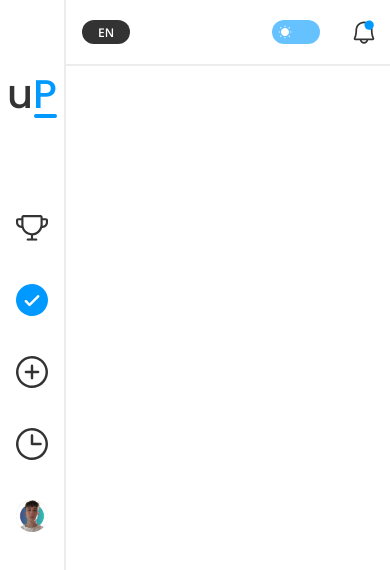
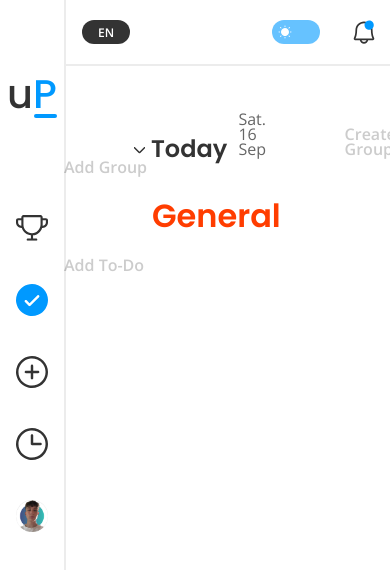
Before and after one commit to HonzaJeMocDobrej/uPeak, a React (Vite) app in the folder client/: page /todo in a window 390 px wide. Shown: the top 570 px of the page. Built offline with nearby package versions, Linux system fonts and the light colour scheme.

Commit message:
to-do_basic_frontend

```diff
--- a/client/src/pages/Progress.jsx
+++ b/client/src/pages/Progress.jsx
@@ -49,7 +49,7 @@ return (
         setSwitchStyle={setSwitchStyle}
       />
       <main className={`mainStuff ${isBlack ? 'mainBlack' : null}`}>
-        <div className="conts">
+        <div className="progressConts">
           <div className="selectPageCont">
             <div onClick={toggleDropdownPage} className={`h2Cont ${isPageOpen ? 'rotate' : 'goBack'}`}>
               <h2>{page}</h2>
--- a/client/src/pages/ToDo.jsx
+++ b/client/src/pages/ToDo.jsx
@@ -1,21 +1,40 @@
 /* eslint-disable react/prop-types */
-import LeftMenu from "../components/LeftMenu"
-import TopMenu from "../components/topMenu"
+import { useState } from "react";
+import LeftMenu from "../components/LeftMenu";
+import TopMenu from "../components/topMenu";
 
-import '../styles/styles.css'
+import "../styles/styles.css";
 
 function ToDo(props) {
+  const {
+    active,
+    isEnglish,
+    setIsEnglish,
+    isBlack,
+    setIsBlack,
+    switchStyle,
+    setSwitchStyle,
+  } = props;
 
-  const {active, isEnglish, setIsEnglish, isBlack, setIsBlack, switchStyle, setSwitchStyle} = props
+  const [isDayOpen, setIsDayOpen] = useState(false);
+  const [day, setDay] = useState("Today");
+
+  const toggleDropdownPage = () => {
+    setIsDayOpen((prev) => !prev);
+  };
+
+  const selectDay = (day) => {
+    setDay(day);
+  };
 
   return (
     <>
-    <div className={`menuCont ${isBlack ? 'menuBlack' : null}`}>
+      <div className={`menuCont ${isBlack ? "menuBlack" : null}`}>
         <LeftMenu
-            active={active}
-            isEnglish={isEnglish}
-            setIsEnglish={setIsEnglish}
-            isBlack={isBlack}
+          active={active}
+          isEnglish={isEnglish}
+          setIsEnglish={setIsEnglish}
+          isBlack={isBlack}
         />
         <TopMenu
           isEnglish={isEnglish}
@@ -25,10 +44,55 @@ function ToDo(props) {
           switchStyle={switchStyle}
           setSwitchStyle={setSwitchStyle}
         />
-        <main className={`mainStuff ${isBlack ? 'mainBlack' : null}`}></main>
-    </div>
+        <main className={`mainStuff ${isBlack ? "mainBlack" : null}`}>
+          <div className="todoConts">
+            <div className="topCont">
+              <div className="dayTimeCont">
+                <div
+                  onClick={toggleDropdownPage}
+                  className={`h2Cont ${isDayOpen ? "rotate" : "goBack"}`}
+                >
+                  <h2>{day}</h2>
+                  <ul
+                    style={
+                      isDayOpen ? { display: "flex" } : { display: "none" }
+                    }
+                    className="dropdown"
+                  >
+                    <li
+                      onClick={() => selectDay("Today")}
+                      className={day === "Today" ? "selectedLi" : null}
+                    >
+                      To-Do
+                    </li>
+                    <li
+                      onClick={() => selectDay("Notes")}
+                      className={day === "Notes" ? "selectedLi" : null}
+                    >
+                      Notes
+                    </li>
+                    <li
+                      onClick={() => selectDay("Pomodoro")}
+                      className={day === "Pomodoro" ? "selectedLi" : null}
+                    >
+                      Pomodoro
+                    </li>
+                  </ul>
+                </div>
+                <h4>Sat. 16 Sep</h4>
+              </div>
+              <div className="ctaGroupTodo">
+                Create Group
+              </div>
+            </div>
+            <div className="ctaGroupTodo">Add Group</div>
+            <h2 className="groupHeadline">General</h2>
+            <h2 className="ctaGroupTodo">Add To-Do</h2>
+          </div>
+        </main>
+      </div>
     </>
-  )
+  );
 }
 
-export default ToDo
+export default ToDo;
--- a/client/src/styles/_progress.scss
+++ b/client/src/styles/_progress.scss
@@ -1,5 +1,5 @@
 main {
-    .conts {
+    .progressConts {
         display: flex;
 
         @media (max-width: 1200px) {
--- /dev/null
+++ b/client/src/styles/_todo.scss
@@ -0,0 +1,159 @@
+main {
+  .todoConts {
+
+    .topCont {
+      display: flex;
+      align-items: flex-end;
+      margin-left: 4rem;
+      margin-top: 3rem;
+      gap: 30%;
+
+      .ctaGroupTodo {
+        margin-bottom: 0.2rem;
+      }
+
+      .dayTimeCont {
+        display: flex;
+        align-items: flex-end;
+        gap: 0.7rem;
+
+        h4 {
+            margin: 0 0 0.2rem 0;
+            color: #666;
+            font-family: Open Sans;
+            font-size: 1rem;
+            font-weight: 400;
+            line-height: 93.682%; /* 1.40525rem */
+        }
+
+        .h2Cont {
+          position: relative;
+          display: flex;
+          align-items: end;
+          cursor: pointer;
+          user-select: none;
+
+          h2 {
+            font-size: 2rem;
+            margin: 0;
+            color: #333;
+            text-align: center;
+            font-family: Poppins;
+            line-height: normal;
+            position: relative;
+            color: #333;
+            font-weight: 600;
+            line-height: 93.682%; /* 2.81044rem */
+
+            @media (max-width: 1000px) {
+              font-size: 2rem;
+            }
+
+            @media (max-width: 480px) {
+              font-size: 1.5rem;
+            }
+          }
+
+          &::before {
+            content: url("../assets/icons/dropdown.svg");
+            display: inline-block;
+            transform: scale(0.5);
+          }
+
+          ul {
+            position: absolute;
+            top: 4rem;
+            list-style-type: none;
+            padding: 0 0 0;
+            margin-left: 0.3rem;
+            margin-right: 0.3rem;
+            text-align: center;
+            font-size: 1rem;
+            font-weight: 600;
+            font-family: Open Sans;
+            display: flex;
+            flex-direction: column;
+            align-items: center;
+            width: 100%;
+            z-index: 2;
+
+            @media (max-width: 1000px) {
+              top: 2rem;
+            }
+
+            li {
+              height: 2.5rem;
+              display: flex;
+              align-items: center;
+              justify-content: center;
+              width: 100%;
+              color: #999;
+              cursor: pointer;
+
+              &:not(.selectedLi) {
+                background-color: #fff;
+              }
+
+              &:hover:not(.selectedLi) {
+                background-color: #fcfcfc;
+              }
+
+              &:nth-child(1) {
+                border-radius: 1rem 1rem 0 0;
+                border-top: 1px solid #ccc;
+                border-left: 1px solid #ccc;
+                border-right: 1px solid #ccc;
+              }
+
+              &:nth-child(2) {
+                border: 1px solid #ccc;
+              }
+
+              &:nth-child(3) {
+                border-radius: 0 0 1rem 1rem;
+                border-bottom: 1px solid #ccc;
+                border-left: 1px solid #ccc;
+                border-right: 1px solid #ccc;
+              }
+            }
+          }
+
+          .selectedLi {
+            background-color: #0099ff;
+            color: white;
+          }
+        }
+        .rotate {
+          &:before {
+            transition: 0.25s;
+            transform: rotate(180deg) scale(0.5);
+          }
+        }
+
+        .goBack {
+          &:before {
+            transition: 0.25s;
+            transform: rotate(0deg) scale(0.5);
+          }
+        }
+      }
+    }
+    .ctaGroupTodo {
+        margin-bottom: 0.2rem;
+        color: #CCC;
+        font-family: Open Sans;
+        font-size: 1rem;
+        font-weight: 600;
+        line-height: 93.682%; /* 1.40525rem */
+      }
+
+      .groupHeadline {
+        color: #FF3D00;
+        font-family: Poppins;
+        font-size: 2rem;
+        line-height: 93.682%; /* 2.34206rem */
+        font-weight: 600;
+        margin-left: 5.5rem;
+      }
+  }
+}
--- a/client/src/styles/styles.css
+++ b/client/src/styles/styles.css
@@ -1,34 +1,34 @@
-main .conts {
+main .progressConts {
   display: flex;
 }
 @media (max-width: 1200px) {
-  main .conts {
+  main .progressConts {
     flex-direction: column;
   }
 }
-main .conts .selectPageCont, main .conts .selectTypeCont {
+main .progressConts .selectPageCont, main .progressConts .selectTypeCont {
   display: flex;
   height: -moz-fit-content;
   height: fit-content;
   width: 25%;
 }
 @media (max-width: 1000px) {
-  main .conts .selectPageCont, main .conts .selectTypeCont {
+  main .progressConts .selectPageCont, main .progressConts .selectTypeCont {
     width: -moz-fit-content;
     width: fit-content;
   }
 }
-main .conts .selectPageCont {
+main .progressConts .selectPageCont {
   margin-left: 4rem;
   margin-top: 4rem;
 }
 @media (max-width: 480px) {
-  main .conts .selectPageCont {
+  main .progressConts .selectPageCont {
     margin-left: 1.5rem;
     margin-top: 3.5rem;
   }
 }
-main .conts .selectPageCont .h2Cont {
+main .progressConts .selectPageCont .h2Cont {
   position: relative;
   display: flex;
   align-items: end;
@@ -37,7 +37,7 @@ main .conts .selectPageCont .h2Cont {
      -moz-user-select: none;
           user-select: none;
 }
-main .conts .selectPageCont .h2Cont h2 {
+main .progressConts .selectPageCont .h2Cont h2 {
   font-size: 2.5rem;
   margin: 0;
   color: #333;
@@ -48,22 +48,22 @@ main .conts .selectPageCont .h2Cont h2 {
   position: relative;
 }
 @media (max-width: 1000px) {
-  main .conts .selectPageCont .h2Cont h2 {
+  main .progressConts .selectPageCont .h2Cont h2 {
     font-size: 2rem;
   }
 }
 @media (max-width: 480px) {
-  main .conts .selectPageCont .h2Cont h2 {
+  main .progressConts .selectPageCont .h2Cont h2 {
     font-size: 1.5rem;
   }
 }
-main .conts .selectPageCont .h2Cont::before {
+main .progressConts .selectPageCont .h2Cont::before {
   content: url("../assets/icons/dropdown.svg");
   display: inline-block;
   margin-bottom: 0.5rem;
   transform: scale(0.5);
 }
-main .conts .selectPageCont .h2Cont ul {
+main .progressConts .selectPageCont .h2Cont ul {
   position: absolute;
   top: 4rem;
   list-style-type: none;
@@ -81,11 +81,11 @@ main .conts .selectPageCont .h2Cont ul {
   z-index: 2;
 }
 @media (max-width: 1000px) {
-  main .conts .selectPageCont .h2Cont ul {
+  main .progressConts .selectPageCont .h2Cont ul {
     top: 2rem;
   }
 }
-main .conts .selectPageCont .h2Cont ul li {
+main .progressConts .selectPageCont .h2Cont ul li {
   height: 2.5rem;
   display: flex;
   align-items: center;
@@ -94,65 +94,65 @@ main .conts .selectPageCont .h2Cont ul li {
   color: #999;
   cursor: pointer;
 }
-main .conts .selectPageCont .h2Cont ul li:not(.selectedLi) {
+main .progressConts .selectPageCont .h2Cont ul li:not(.selectedLi) {
   background-color: #FFF;
 }
-main .conts .selectPageCont .h2Cont ul li:hover:not(.selectedLi) {
+main .progressConts .selectPageCont .h2Cont ul li:hover:not(.selectedLi) {
   background-color: #FCFCFC;
 }
-main .conts .selectPageCont .h2Cont ul li:nth-child(1) {
+main .progressConts .selectPageCont .h2Cont ul li:nth-child(1) {
   border-radius: 1rem 1rem 0 0;
   border-top: 1px solid #CCC;
   border-left: 1px solid #CCC;
   border-right: 1px solid #CCC;
 }
-main .conts .selectPageCont .h2Cont ul li:nth-child(2) {
+main .progressConts .selectPageCont .h2Cont ul li:nth-child(2) {
   border: 1px solid #CCC;
 }
-main .conts .selectPageCont .h2Cont ul li:nth-child(3) {
+main .progressConts .selectPageCont .h2Cont ul li:nth-child(3) {
   border-radius: 0 0 1rem 1rem;
   border-bottom: 1px solid #CCC;
   border-left: 1px solid #CCC;
   border-right: 1px solid #CCC;
 }
-main .conts .selectPageCont .h2Cont ul .selectedLi {
+main .progressConts .selectPageCont .h2Cont ul .selectedLi {
   background-color: #0099FF;
   color: white;
 }
-main .conts .selectPageCont .rotate:before {
+main .progressConts .selectPageCont .rotate:before {
   transition: 0.25s;
   transform: rotate(180deg) scale(0.5);
 }
-main .conts .selectPageCont .goBack:before {
+main .progressConts .selectPageCont .goBack:before {
   transition: 0.25s;
   transform: rotate(0deg) scale(0.5);
 }
-main .conts .selectTypeCont {
+main .progressConts .selectTypeCont {
   margin-left: 4rem;
   margin-top: 4.75rem;
   align-items: flex-end;
   justify-content: flex-end;
 }
 @media (max-width: 1200px) {
-  main .conts .selectTypeCont {
+  main .progressConts .selectTypeCont {
     order: 2;
     margin-top: 1rem;
     justify-content: flex-start;
   }
 }
 @media (max-width: 480px) {
-  main .conts .selectTypeCont {
+  main .progressConts .selectTypeCont {
     margin-left: 1.5rem;
     margin-top: 0.5rem;
   }
 }
-main .conts .selectTypeCont .h3Cont {
+main .progressConts .selectTypeCont .h3Cont {
   position: relative;
   display: flex;
   align-items: end;
   cursor: pointer;
 }
-main .conts .selectTypeCont .h3Cont h3 {
+main .progressConts .selectTypeCont .h3Cont h3 {
   padding-right: 4.5rem;
   font-size: 1.75rem;
   margin: 0;
@@ -165,22 +165,22 @@ main .conts .selectTypeCont .h3Cont h3 {
   cursor: pointer;
 }
 @media (max-width: 1000px) {
-  main .conts .selectTypeCont .h3Cont h3 {
+  main .progressConts .selectTypeCont .h3Cont h3 {
     font-size: 1.25rem;
   }
 }
 @media (max-width: 480px) {
-  main .conts .selectTypeCont .h3Cont h3 {
+  main .progressConts .selectTypeCont .h3Cont h3 {
     font-size: 1rem;
   }
 }
-main .conts .selectTypeCont .h3Cont::before {
+main .progressConts .selectTypeCont .h3Cont::before {
   content: url("../assets/icons/dropdown.svg");
   display: inline-block;
   margin-bottom: 0.25rem;
   transform: scale(0.5);
 }
-main .conts .selectTypeCont .h3Cont ul {
+main .progressConts .selectTypeCont .h3Cont ul {
   position: absolute;
   top: 2.5rem;
   list-style-type: none;
@@ -198,12 +198,12 @@ main .conts .selectTypeCont .h3Cont ul {
   z-index: 1;
 }
 @media (max-width: 1000px) {
-  main .conts .selectTypeCont .h3Cont ul {
+  main .progressConts .selectTypeCont .h3Cont ul {
     top: 1.5rem;
     font-size: 0.75rem;
   }
 }
-main .conts .selectTypeCont .h3Cont ul li {
+main .progressConts .selectTypeCont .h3Cont ul li {
   height: 2.5rem;
   display: flex;
   align-items: center;
@@ -213,28 +213,28 @@ main .conts .selectTypeCont .h3Cont ul li {
   cursor: pointer;
 }
 @media (max-width: 1000px) {
-  main .conts .selectTypeCont .h3Cont ul li {
+  main .progressConts .selectTypeCont .h3Cont ul li {
     height: 2rem;
   }
 }
-main .conts .selectTypeCont .h3Cont ul li:not(.selectedLi) {
+main .progressConts .selectTypeCont .h3Cont ul li:not(.selectedLi) {
   background-color: #FFF;
 }
-main .conts .selectTypeCont .h3Cont ul li:hover:not(.selectedLi) {
+main .progressConts .selectTypeCont .h3Cont ul li:hover:not(.selectedLi) {
   background-color: #FCFCFC;
 }
-main .conts .selectTypeCont .h3Cont ul li:nth-child(1) {
+main .progressConts .selectTypeCont .h3Cont ul li:nth-child(1) {
   border-radius: 1rem 1rem 0 0;
   border-top: 1px solid #CCC;
   border-left: 1px solid #CCC;
   border-right: 1px solid #CCC;
 }
 @media (max-width: 1000px) {
-  main .conts .selectTypeCont .h3Cont ul li:nth-child(1) {
+  main .progressConts .selectTypeCont .h3Cont ul li:nth-child(1) {
     border-radius: 0.75rem 0.75rem 0 0;
   }
 }
-main .conts .selectTypeCont .h3Cont ul li:nth-child(2) {
+main .progressConts .selectTypeCont .h3Cont ul li:nth-child(2) {
   border-radius: 0 0 1rem 1rem;
   border-bottom: 1px solid #CCC;
   border-top: 1px solid #CCC;
@@ -242,35 +242,35 @@ main .conts .selectTypeCont .h3Cont ul li:nth-child(2) {
   border-right: 1px solid #CCC;
 }
 @media (max-width: 1000px) {
-  main .conts .selectTypeCont .h3Cont ul li:nth-child(2) {
+  main .progressConts .selectTypeCont .h3Cont ul li:nth-child(2) {
     border-radius: 0 0 0.75rem 0.75rem;
   }
 }
-main .conts .selectTypeCont .h3Cont ul .selectedLi {
+main .progressConts .selectTypeCont .h3Cont ul .selectedLi {
   background-color: #0099FF;
   color: white;
 }
-main .conts .selectTypeCont .rotate:before {
+main .progressConts .selectTypeCont .rotate:before {
   transition: 0.25s;
   transform: rotate(180deg) scale(0.5);
 }
-main .conts .selectTypeCont .goBack:before {
+main .progressConts .selectTypeCont .goBack:before {
   transition: 0.25s;
   transform: rotate(0deg) scale(0.5);
 }
-main .conts .counterCont {
+main .progressConts .counterCont {
   width: 50%;
   display: flex;
   flex-direction: column;
   align-items: center;
 }
 @media (max-width: 1200px) {
-  main .conts .counterCont {
+  main .progressConts .counterCont {
     order: 3;
     width: 100%;
   }
 }
-main .conts .counterCont .counter {
+main .progressConts .counterCont .counter {
   height: 18rem;
   width: 18rem;
   border-radius: 100%;
@@ -281,24 +281,24 @@ main .conts .counterCont .counter {
   align-items: center;
 }
 @media (max-width: 1200px) {
-  main .conts .counterCont .counter {
+  main .progressConts .counterCont .counter {
     margin-top: 2rem;
   }
 }
 @media (max-width: 1000px) {
-  main .conts .counterCont .counter {
+  main .progressConts .counterCont .counter {
     height: 14rem;
     width: 14rem;
   }
 }
 @media (max-width: 480px) {
-  main .conts .counterCont .counter {
+  main .progressConts .counterCont .counter {
     height: 9rem;
     width: 9rem;
     margin-top: 5rem;
   }
 }
-main .conts .counterCont .counter .counterInside {
+main .progressConts .counterCont .counter .counterInside {
   height: 91%;
   width: 91%;
   border-radius: 100%;
@@ -314,16 +314,16 @@ main .conts .counterCont .counter .counterInside {
   line-height: normal;
 }
 @media (max-width: 1000px) {
-  main .conts .counterCont .counter .counterInside {
+  main .progressConts .counterCont .counter .counterInside {
     font-size: 5.5rem;
   }
 }
 @media (max-width: 480px) {
-  main .conts .counterCont .counter .counterInside {
+  main .progressConts .counterCont .counter .counterInside {
     font-size: 3.5rem;
   }
 }
-main .conts .counterCont h2 {
+main .progressConts .counterCont h2 {
   color: #FFA800;
   text-align: center;
   font-family: Open Sans;
@@ -333,12 +333,12 @@ main .conts .counterCont h2 {
   line-height: normal;
 }
 @media (max-width: 1000px) {
-  main .conts .counterCont h2 {
+  main .progressConts .counterCont h2 {
     font-size: 2rem;
   }
 }
 @media (max-width: 480px) {
-  main .conts .counterCont h2 {
+  main .progressConts .counterCont h2 {
     font-size: 1.25rem;
   }
 }
@@ -1194,6 +1194,146 @@ main .conts .counterCont h2 {
   color: #b6b6b6;
 }
 
+main .todoConts .topCont {
+  display: flex;
+  align-items: flex-end;
+  margin-left: 4rem;
+  margin-top: 3rem;
+  gap: 30%;
+}
+main .todoConts .topCont .ctaGroupTodo {
+  margin-bottom: 0.2rem;
+}
+main .todoConts .topCont .dayTimeCont {
+  display: flex;
+  align-items: flex-end;
+  gap: 0.7rem;
+}
+main .todoConts .topCont .dayTimeCont h4 {
+  margin: 0 0 0.2rem 0;
+  color: #666;
+  font-family: Open Sans;
+  font-size: 1rem;
+  font-weight: 400;
+  line-height: 93.682%; /* 1.40525rem */
+}
+main .todoConts .topCont .dayTimeCont .h2Cont {
+  position: relative;
+  display: flex;
+  align-items: end;
+  cursor: pointer;
+  -webkit-user-select: none;
+     -moz-user-select: none;
+          user-select: none;
+}
+main .todoConts .topCont .dayTimeCont .h2Cont h2 {
+  font-size: 2rem;
+  margin: 0;
+  color: #333;
+  text-align: center;
+  font-family: Poppins;
+  line-height: normal;
+  position: relative;
+  color: #333;
+  font-weight: 600;
+  line-height: 93.682%; /* 2.81044rem */
+}
+@media (max-width: 1000px) {
+  main .todoConts .topCont .dayTimeCont .h2Cont h2 {
+    font-size: 2rem;
+  }
+}
+@media (max-width: 480px) {
+  main .todoConts .topCont .dayTimeCont .h2Cont h2 {
+    font-size: 1.5rem;
+  }
+}
+main .todoConts .topCont .dayTimeCont .h2Cont::before {
+  content: url("../assets/icons/dropdown.svg");
+  display: inline-block;
+  transform: scale(0.5);
+}
+main .todoConts .topCont .dayTimeCont .h2Cont ul {
+  position: absolute;
+  top: 4rem;
+  list-style-type: none;
+  padding: 0 0 0;
+  margin-left: 0.3rem;
+  margin-right: 0.3rem;
+  text-align: center;
+  font-size: 1rem;
+  font-weight: 600;
+  font-family: Open Sans;
+  display: flex;
+  flex-direction: column;
+  align-items: center;
+  width: 100%;
+  z-index: 2;
+}
+@media (max-width: 1000px) {
+  main .todoConts .topCont .dayTimeCont .h2Cont ul {
+    top: 2rem;
+  }
+}
+main .todoConts .topCont .dayTimeCont .h2Cont ul li {
+  height: 2.5rem;
+  display: flex;
+  align-items: center;
+  justify-content: center;
+  width: 100%;
+  color: #999;
+  cursor: pointer;
+}
+main .todoConts .topCont .dayTimeCont .h2Cont ul li:not(.selectedLi) {
+  background-color: #fff;
+}
+main .todoConts .topCont .dayTimeCont .h2Cont ul li:hover:not(.selectedLi) {
+  background-color: #fcfcfc;
+}
+main .todoConts .topCont .dayTimeCont .h2Cont ul li:nth-child(1) {
+  border-radius: 1rem 1rem 0 0;
+  border-top: 1px solid #ccc;
+  border-left: 1px solid #ccc;
+  border-right: 1px solid #ccc;
+}
+main .todoConts .topCont .dayTimeCont .h2Cont ul li:nth-child(2) {
+  border: 1px solid #ccc;
+}
+main .todoConts .topCont .dayTimeCont .h2Cont ul li:nth-child(3) {
+  border-radius: 0 0 1rem 1rem;
+  border-bottom: 1px solid #ccc;
+  border-left: 1px solid #ccc;
+  border-right: 1px solid #ccc;
+}
+main .todoConts .topCont .dayTimeCont .h2Cont .selectedLi {
+  background-color: #0099ff;
+  color: white;
+}
+main .todoConts .topCont .dayTimeCont .rotate:before {
+  transition: 0.25s;
+  transform: rotate(180deg) scale(0.5);
+}
+main .todoConts .topCont .dayTimeCont .goBack:before {
+  transition: 0.25s;
+  transform: rotate(0deg) scale(0.5);
+}
+main .todoConts .ctaGroupTodo {
+  margin-bottom: 0.2rem;
+  color: #CCC;
+  font-family: Open Sans;
+  font-size: 1rem;
+  font-weight: 600;
+  line-height: 93.682%; /* 1.40525rem */
+}
+main .todoConts .groupHeadline {
+  color: #FF3D00;
+  font-family: Poppins;
+  font-size: 2rem;
+  line-height: 93.682%; /* 2.34206rem */
+  font-weight: 600;
+  margin-left: 5.5rem;
+}
+
 html, body {
   margin: 0;
   padding: 0;
--- a/client/src/styles/styles.scss
+++ b/client/src/styles/styles.scss
@@ -3,6 +3,7 @@
 @use './topMenu';
 @use './mainStuff';
 @use './loginPage';
+@use './todo';
 
 html, body {
     margin: 0;
```
Also changed, not shown: 1 other file (tests, documents, lock files or other folders).
